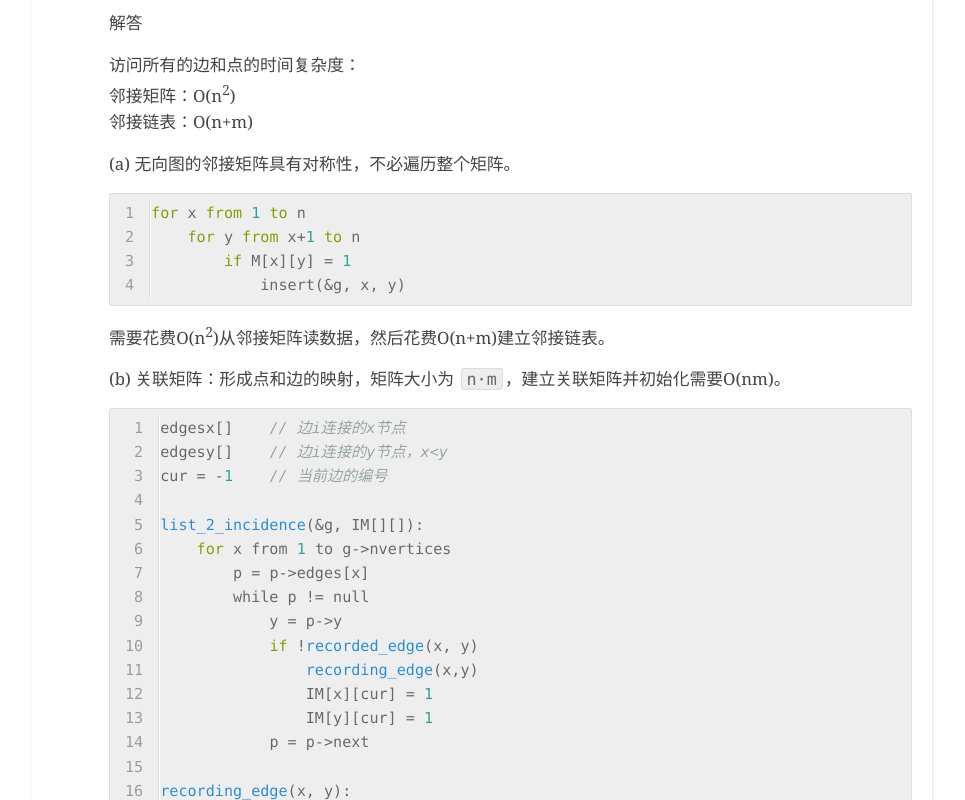
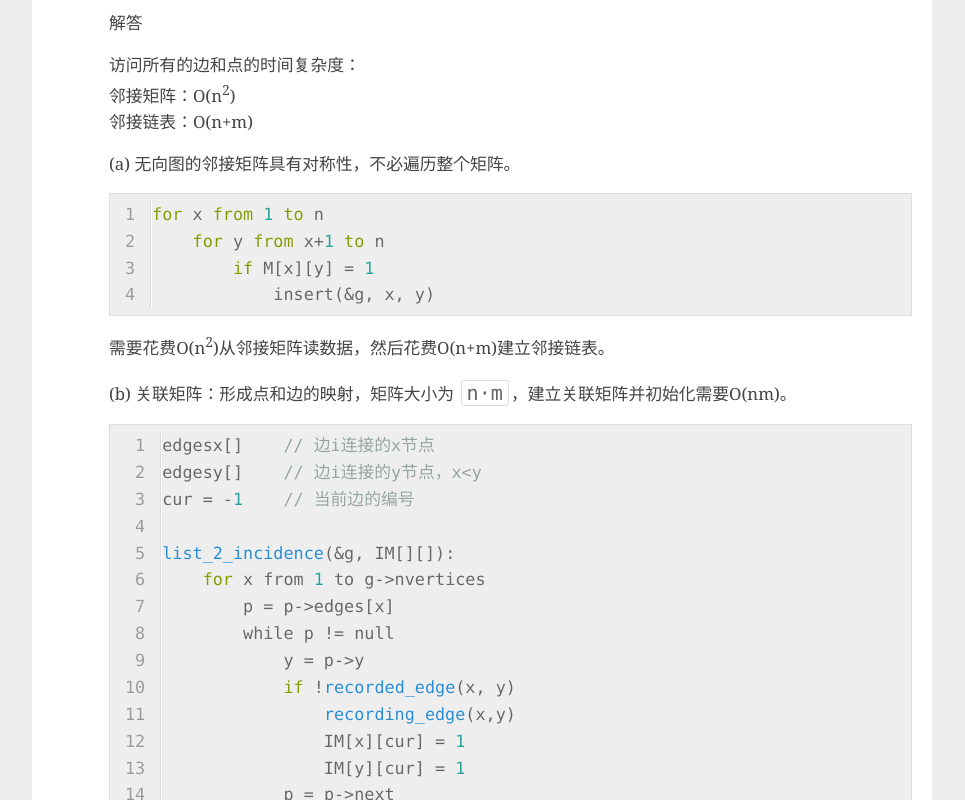
Before and after one commit to Shitaibin/old-blog-resource, a plain HTML site: page 2015/05/04/Ch5-Exercises-and-Solutions-of-TADM2E/index.html in a window 1280 px wide. Shown: the part 2000-2800 px from the top of the page, without its empty margins (8-973 px from the left). Drawn offline with nearby package versions, Linux system fonts and the light colour scheme; a script that the page names is missing.

Commit message:
Site updated: 2015-05-07 23:01:51

```diff
--- a/css/style.css
+++ b/css/style.css
@@ -9,7 +9,7 @@
   padding: 0;
 }
 body {
-  background: #fff;
+  background: #eee;
   color: #444;
   font-family: "Georgia", serif;
   font-size: 14px;
@@ -136,8 +136,6 @@ a:hover {
   margin-left: 30px;
 }
 article {
-  -webkit-box-shadow: 1px 2px 3px #ddd;
-  box-shadow: 1px 2px 3px #ddd;
   background: #fff;
   font-size: 1.2em;
 }
@@ -316,11 +314,11 @@ article .entry pre {
   font-family: Monaco, Menlo, Consolas, Courier New, monospace;
 }
 article .entry code {
-  background: #eee;
+  background: #fff;
   color: #666;
   padding: 0 5px;
   margin: 0 2px;
-  font-size: 1em;
+  font-size: 1.2em;
   border: 1px solid #ddd;
   -webkit-border-radius: 3px;
   border-radius: 3px;
@@ -559,8 +557,6 @@ ol.toc {
 #comment {
   padding: 20px;
   background: #fff;
-  -webkit-box-shadow: 1px 2px 3px #ddd;
-  box-shadow: 1px 2px 3px #ddd;
   margin-bottom: 50px;
 }
 #comment .title {
@@ -610,8 +606,6 @@ ol.toc {
   content: '\f07b';
 }
 .archive {
-  -webkit-box-shadow: 1px 2px 3px #ddd;
-  box-shadow: 1px 2px 3px #ddd;
   border-bottom: 1px solid #ddd;
   margin-bottom: 50px;
 }
@@ -634,8 +628,6 @@ ol.toc {
 }
 #sidebar .widget {
   background: #fff;
-  -webkit-box-shadow: 1px 2px 3px #ddd;
-  box-shadow: 1px 2px 3px #ddd;
   margin-bottom: 30px;
   word-wrap: break-word;
 }
@@ -767,13 +759,13 @@ figure.highlight {
   border: 1px solid #ddd;
   margin-top: 15px;
   padding: 7px 15px;
-  -webkit-border-radius: 2px;
-  border-radius: 2px;
+  -webkit-border-radius: 0px;
+  border-radius: 0px;
   text-shadow: 0 0 1px #fff;
   line-height: 1.6;
   overflow: auto;
   position: relative;
-  font-size: 0.9em;
+  font-size: 1em;
 }
 figure.highlight figcaption {
   color: #999;
@@ -815,7 +807,6 @@ pre .pi,
 pre .lisp .string,
 pre .javadoc {
   color: #93a1a1;
-  font-style: italic;
 }
 pre .keyword,
 pre .winutils,
```
Also changed, not shown: 2015/05/01/完善博客待办列表/index.html (+1 -0 lines), index.html (+1 -0 lines).
